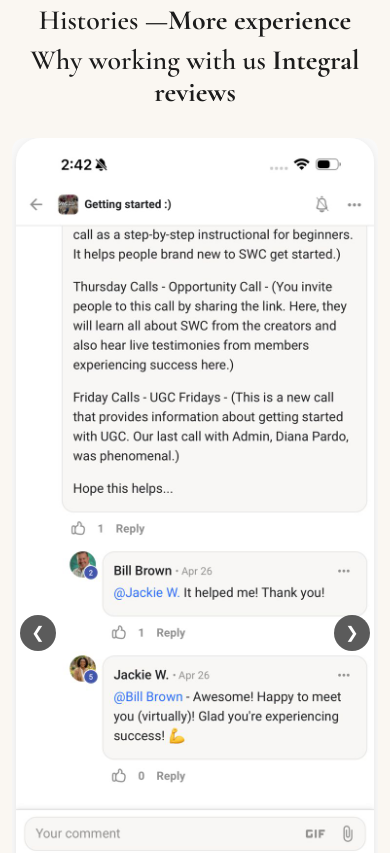
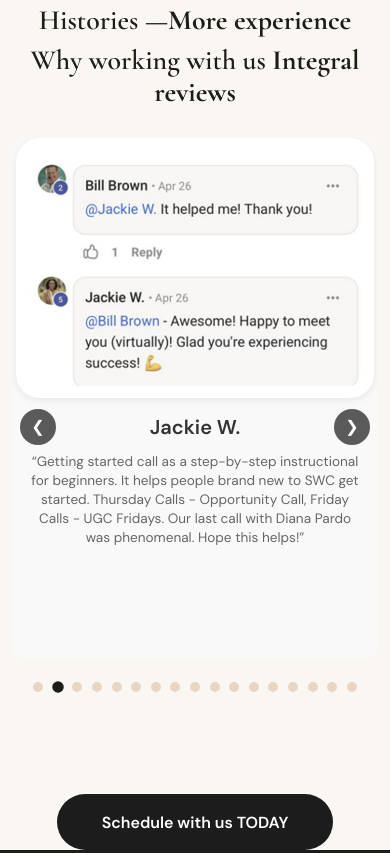
Before and after one commit to dfparrat/Beyond_UGC, a plain HTML site: page index.html in a window 390 px wide. Shown: the part 1685-2538 px from the top of the page. Drawn offline with nearby package versions, Linux system fonts and the light colour scheme.

Commit message:
Add files via upload

```diff
--- a/CSS/SVEstilos.css
+++ b/CSS/SVEstilos.css
@@ -630,37 +630,45 @@ section {
 
 .feature {
   flex: 0 0 calc(33.333% - 20px); /* 3 columnas con gap de 20px */
-  padding: 15px 18px;
+  padding: 0;
   background: #f9f9f9;
   border-radius: 12px;
   box-sizing: border-box;
   transition: all 0.3s ease;
   display: flex;
   flex-direction: column;
-  height: auto;
+  aspect-ratio: 3 / 4;
+  min-height: 460px;
   overflow: hidden;
 }
 
 /* Imagen dentro de la tarjeta */
 .feature img {
-  width: 100%;
-  height: auto;
+  flex: 0 0 50%;
+  height: 50%;
+  width: auto;
+  max-width: 100%;
   object-fit: contain;
   object-position: top center;
-  border-radius: 12px;
-  margin-bottom: 15px;
+  aspect-ratio: 1 / 1;
+  align-self: center;
+  border-radius: 0;
+  margin: 0;
+  padding: 12px;
+  background: #fff;
   box-shadow: 0 2px 8px rgba(0, 0, 0, 0.08);
 }
 
 .feature b {
   display: block;
   font-size: 1.25rem;
-  margin-bottom: 10px;
+  margin: 12px 14px 8px;
   color: #333;
 }
 
 .feature p {
-  margin: 0;
+  margin: 0 14px 14px;
+  flex: 1 1 auto;
   line-height: 1.4;
   color: #666;
   font-size: 0.85rem;
@@ -721,6 +729,7 @@ section {
 @media (max-width: 767px) {
   .feature {
     flex: 0 0 calc(100% - 20px);
+    min-height: 520px;
   }
 }
 
--- a/index.html
+++ b/index.html
@@ -209,13 +209,13 @@
           </div>
           <!-- Testimonio 2 -->
           <div class="feature">
-            <img src="IMG/Testimony_3.jpeg" alt="Jackie W. testimonio SWC">
+            <img src="IMG/Testimony_3.jpg" alt="Jackie W. testimonio SWC">
             <b>Jackie W.</b>
             <p>“Getting started call as a step-by-step instructional for beginners. It helps people brand new to SWC get started. Thursday Calls - Opportunity Call, Friday Calls - UGC Fridays. Our last call with Diana Pardo was phenomenal. Hope this helps!”</p>
           </div>
           <!-- Testimonio 3 -->
           <div class="feature">
-            <img src="IMG/Testimony_4.jpeg" alt="Bill Brown testimonio SWC">
+            <img src="IMG/Testimony_4.jpg" alt="Bill Brown testimonio SWC">
             <b>Bill Brown</b>
             <p>“@Jackie W. It helped me! Thank you! SWC gave me the clarity I needed as a beginner.”</p>
           </div>
@@ -293,13 +293,13 @@
           </div>
           <!-- Testimonio 16 -->
           <div class="feature">
-            <img src="IMG/Testimony_17.jpeg" alt="Desiree Zilinmon testimonio SWC">
+            <img src="IMG/Testimony_17.jpg" alt="Desiree Zilinmon testimonio SWC">
             <b>Desiree Zilinmon</b>
-            <p>“$4950 this month in UGC! Thank God! I have reached a total of $4950 in UGC this month! It's official! No more overtime shifts for this mama!”</p>
+            <p>"$4950 this month in UGC! Thank God! I have reached a total of $4950 in UGC this month! It's official! No more overtime shifts for this mama!"</p>
           </div>
           <!-- Testimonio 17 -->
           <div class="feature">
-            <img src="IMG/Testimony_17.jpeg" alt="Ally Lish testimonio SWC">
+            <img src="IMG/Testimony_17.jpg" alt="Ally Lish testimonio SWC">
             <b>Ally Lish</b>
             <p>“End of my first week and just secured my first UGC deal 😍❤️”</p>
           </div>
```
